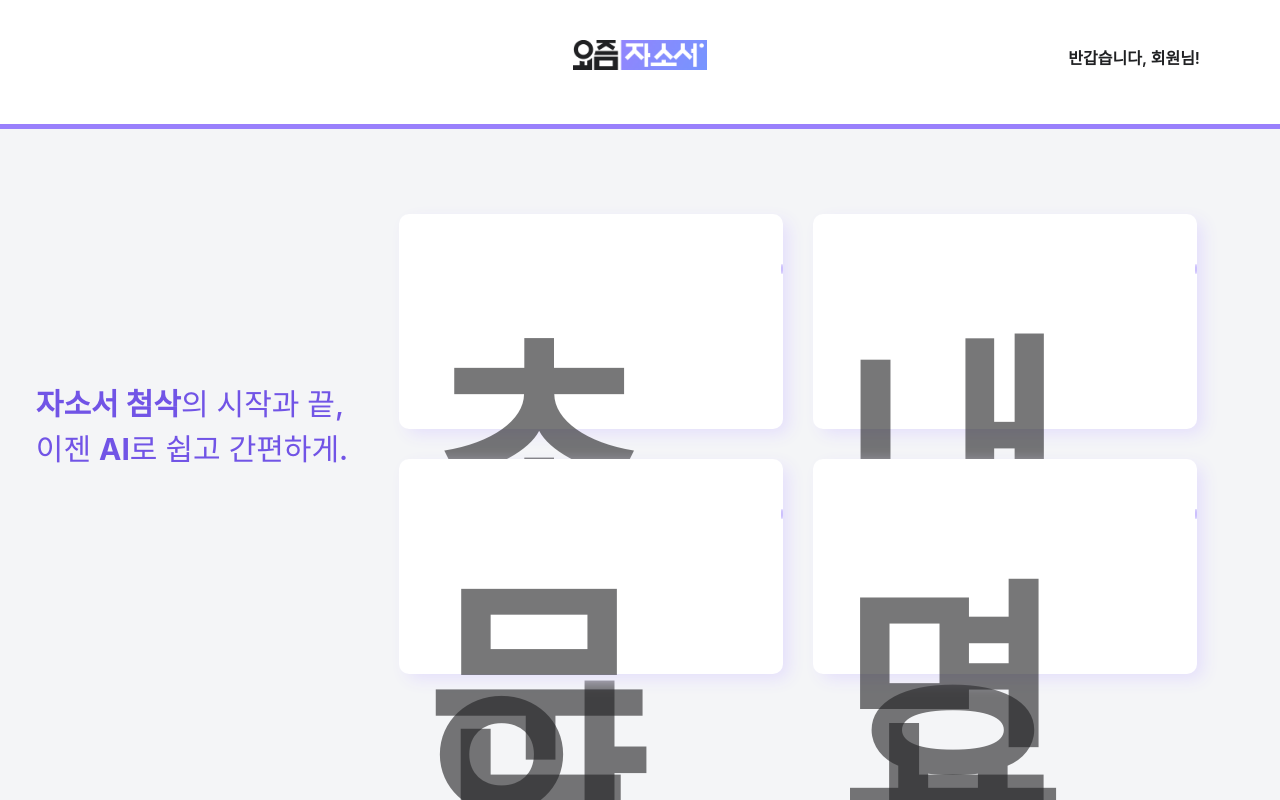
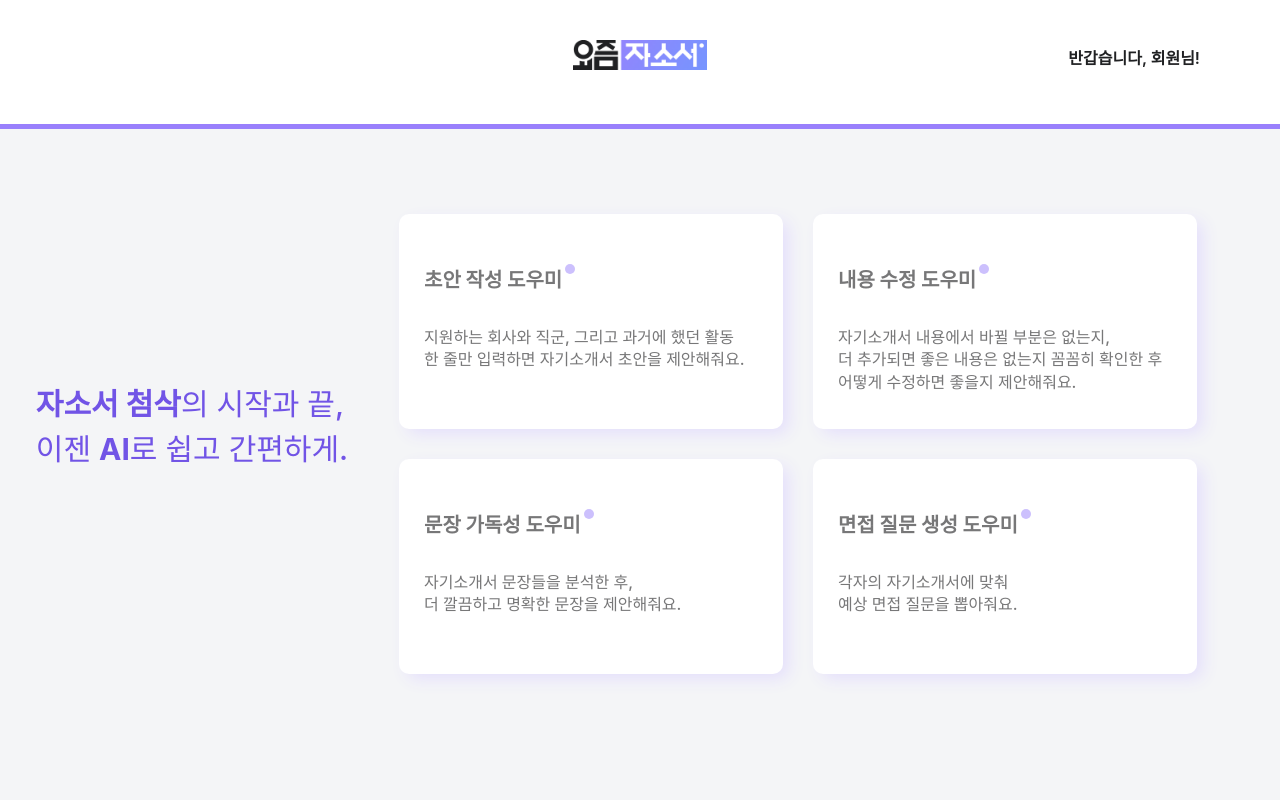
Before and after one commit to kyulee0103/recentJasoSeoFE, a React (Create React App) app: page / in a window 1280 px wide. Shown: the top 800 px of the page. Built offline with nearby package versions, Linux system fonts and the light colour scheme.

Commit message:
fix: 첫 페이지 글씨체 깨짐 해결

```diff
--- a/src/Components/Card.tsx
+++ b/src/Components/Card.tsx
@@ -34,7 +34,7 @@ const Total = styled.div`
 `
 const Title = styled.div`
     font-weight: 700;
-    font-size: 240px;
+    font-size: 20px;
     color: rgba(32, 33, 35, 0.61);
     display: flex;
     margin-top: 50px;
```
